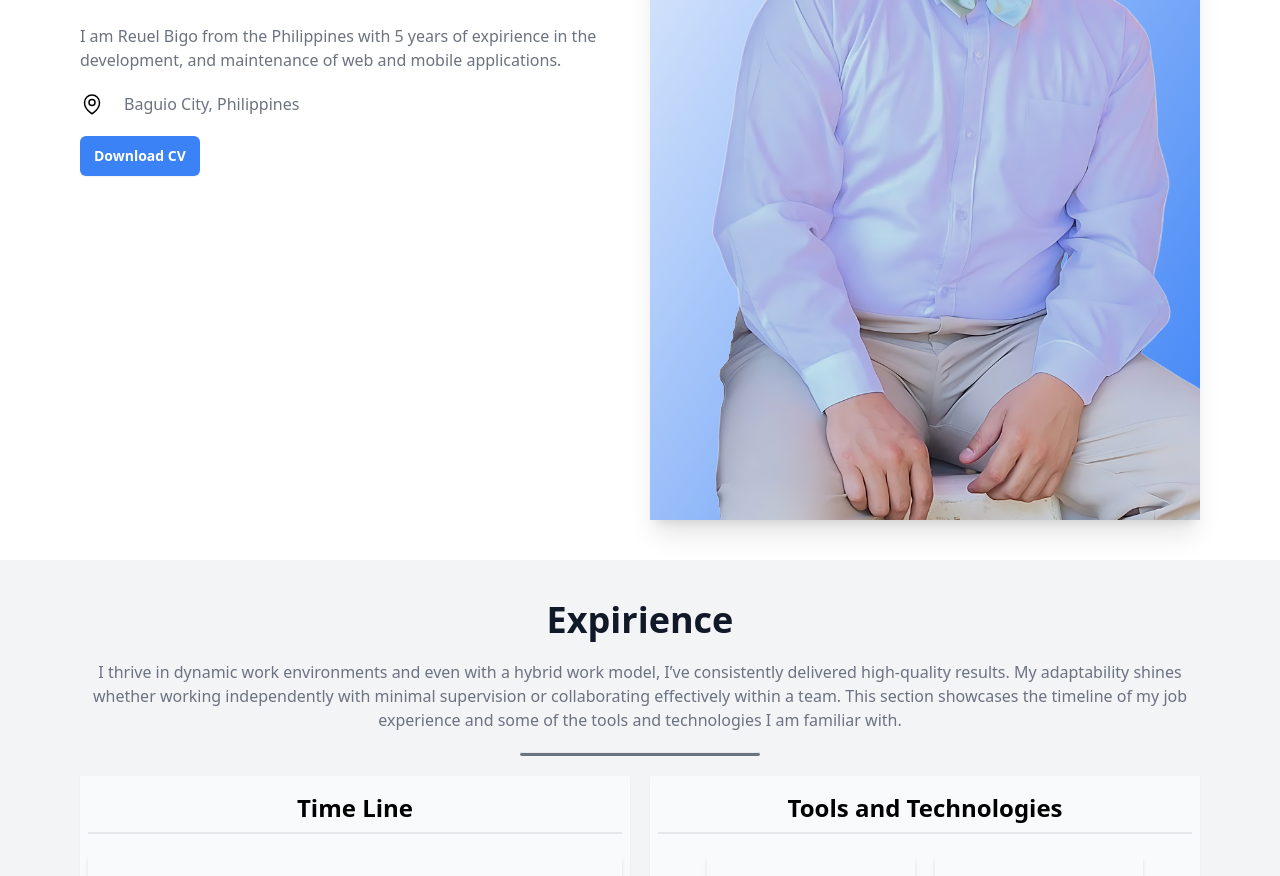
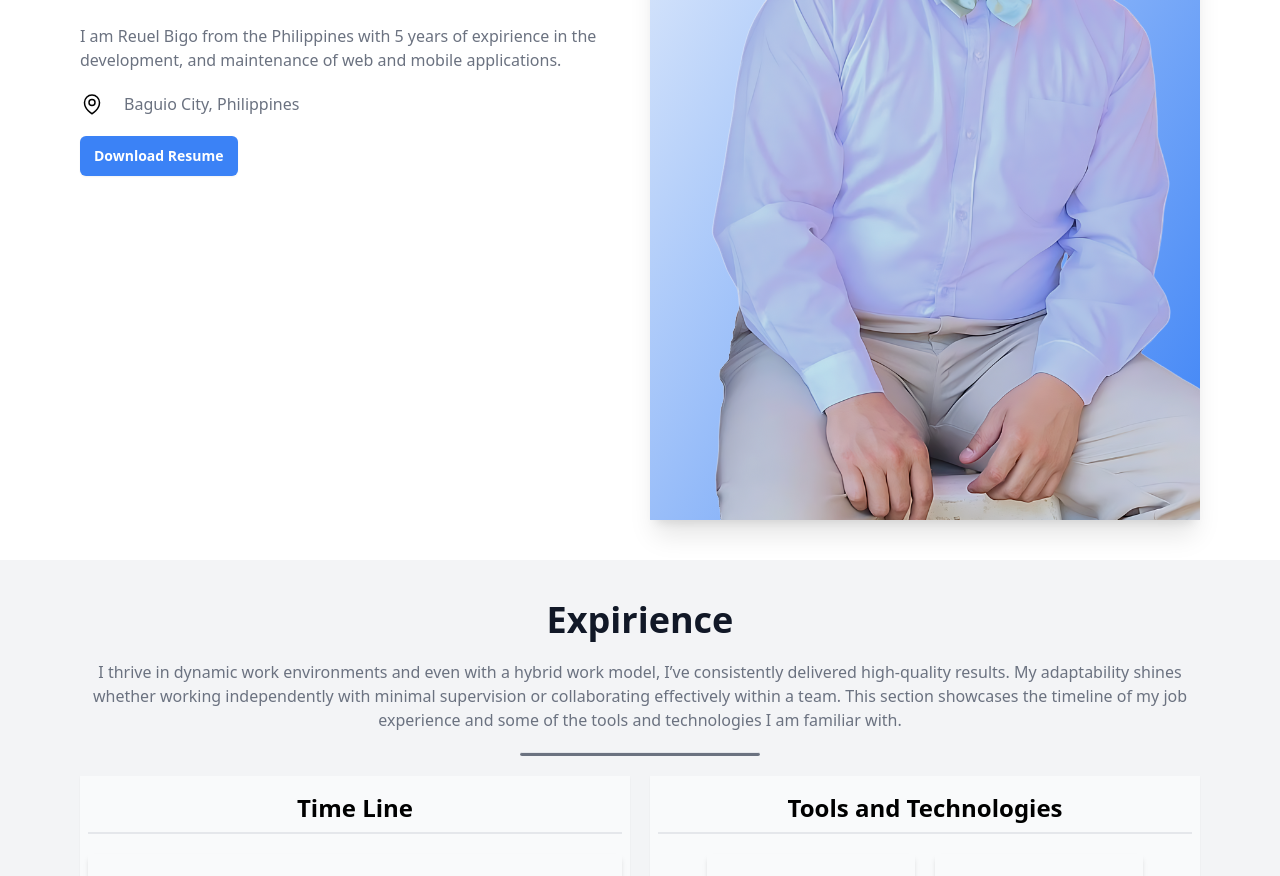
Before and after one commit to ReuelMB/online-profile-project, a React (Vite) app: page / in a window 1280 px wide. Shown: the part 1220-2096 px from the top of the page. Built offline with nearby package versions, Linux system fonts and the light colour scheme.

Commit message:
Add downnload Resume

```diff
--- a/src/Sections/About.jsx
+++ b/src/Sections/About.jsx
@@ -14,9 +14,9 @@ export default function About() {
           </a>
           <p className="text-gray-500">Baguio City, Philippines</p>
         </div>
-        <button className="rounded-md bg-blue-500 px-3.5 py-2.5 text-sm font-semibold text-white shadow-sm hover:bg-black">
-          Download CV
-        </button>
+        <a href="/online-profile-project/files/Resume.pdf" download="Resume" className="rounded-md bg-blue-500 px-3.5 py-2.5 text-sm font-semibold text-white shadow-sm hover:bg-black">
+          Download Resume
+        </a>
       </div>
       <div className="flex-1 bg-gradient-to-br from-slate-50 to-blue-500 shadow-xl flex justify-end">
         <img src="/online-profile-project/about_section_photo.png" alt="About Profile Photo" />
```
Also changed, not shown: 1 other file (tests, documents, lock files or other folders).
